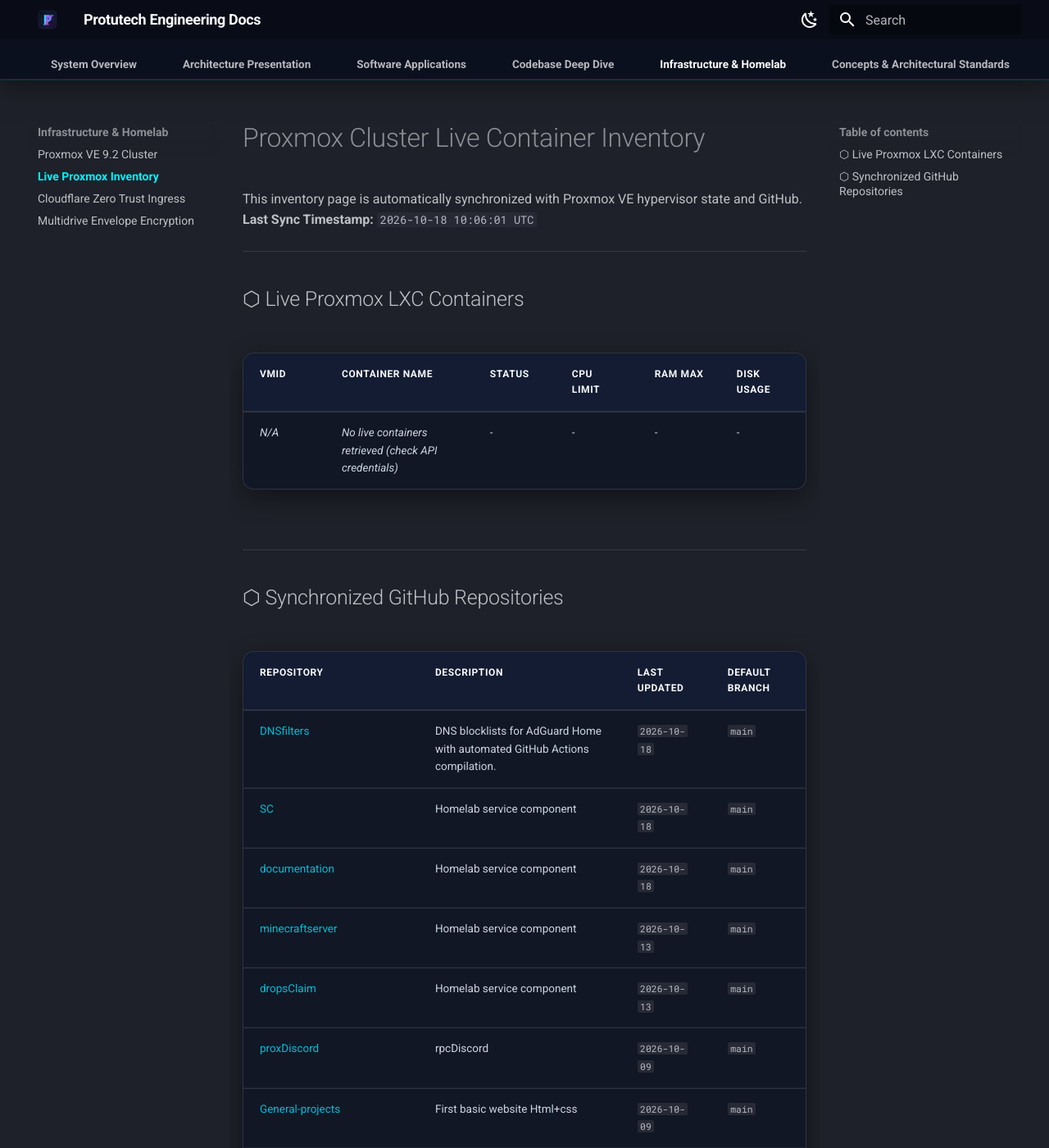
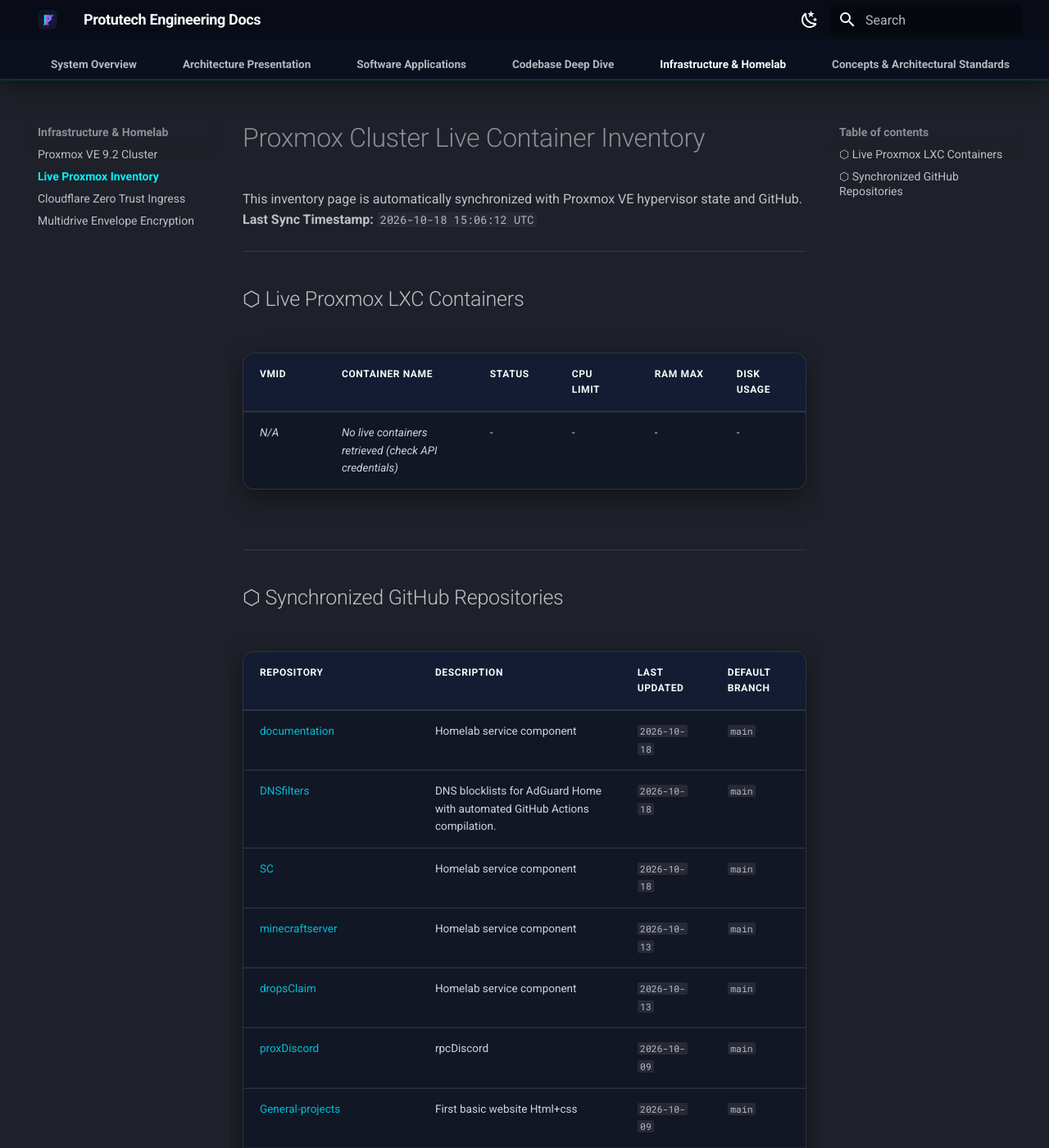
Before and after one commit to IAndrexI/documentation, an MkDocs documentation site: the page built from docs/infra/proxmox-live-inventory.md, in a window 1280 px wide and 1400 px high. Shown: the whole window at 82% size. Built offline with MkDocs 1.6.1 and Material for MkDocs 9.7.7, drawn with Linux system fonts in a browser that asks for light colours.

Commit message:
chore(auto-update): sync live Proxmox containers and GitHub repos [skip ci]

```diff
--- a/docs/infra/proxmox-live-inventory.md
+++ b/docs/infra/proxmox-live-inventory.md
@@ -1,7 +1,7 @@
 # Proxmox Cluster Live Container Inventory
 
 This inventory page is automatically synchronized with Proxmox VE hypervisor state and GitHub.
-**Last Sync Timestamp:** `2026-10-18 10:06:01 UTC`
+**Last Sync Timestamp:** `2026-10-18 15:06:12 UTC`
 
 ---
 
@@ -17,9 +17,9 @@
 
 | Repository | Description | Last Updated | Default Branch |
 | :--- | :--- | :--- | :--- |
+| [documentation](https://github.com/IAndrexI/documentation) | Homelab service component | `2026-10-18` | `main` |
 | [DNSfilters](https://github.com/IAndrexI/DNSfilters) | DNS blocklists for AdGuard Home with automated GitHub Actions compilation. | `2026-10-18` | `main` |
 | [SC](https://github.com/IAndrexI/SC) | Homelab service component | `2026-10-18` | `main` |
-| [documentation](https://github.com/IAndrexI/documentation) | Homelab service component | `2026-10-18` | `main` |
 | [minecraftserver](https://github.com/IAndrexI/minecraftserver) | Homelab service component | `2026-10-13` | `main` |
 | [dropsClaim](https://github.com/IAndrexI/dropsClaim) | Homelab service component | `2026-10-13` | `main` |
 | [proxDiscord](https://github.com/IAndrexI/proxDiscord) | rpcDiscord | `2026-10-09` | `main` |
```
